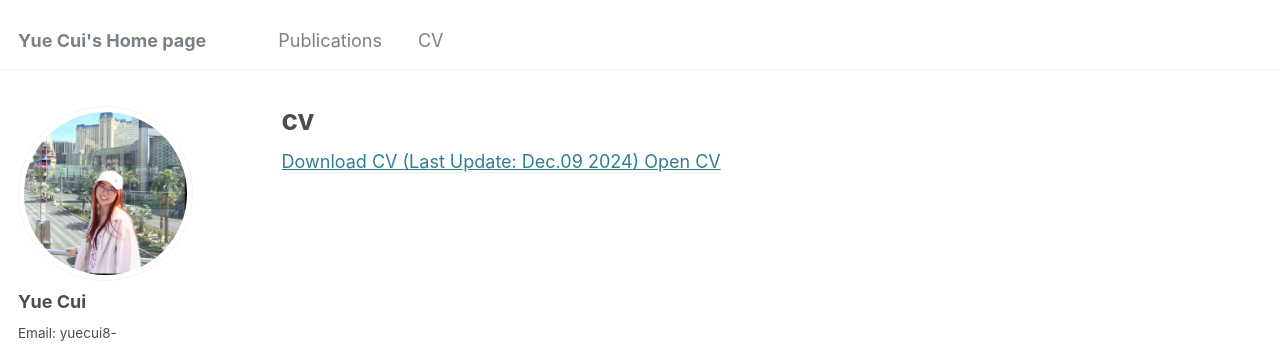
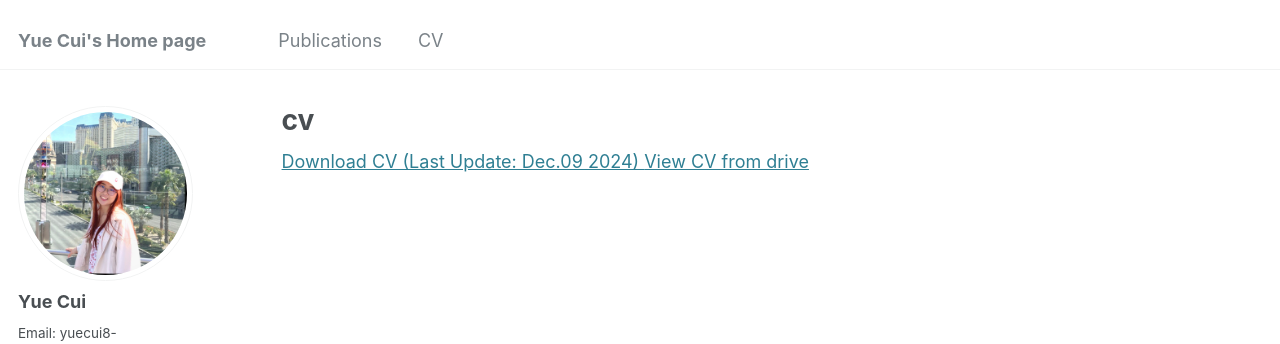
Before and after one commit to ycui26/ycui26.github.io, a Jekyll site: the page built from _pages/cv.html, in a window 1280 px wide. Shown: the top 344 px of the page. Built offline with Jekyll 4.4.1, drawn with Linux system fonts in a browser that asks for light colours; some web fonts are replaced.

Commit message:
Update cv.html

```diff
--- a/_pages/cv.html
+++ b/_pages/cv.html
@@ -11,6 +11,7 @@ author_profile: true
   Download CV (Last Update: Dec.09 2024)
 </a>
 
-  <a href="https://raw.githubusercontent.com/ycui26/ycui26.github.io/master/files/Yue_Cui_RESUME_241208.pdf" target="_blank" class="open-btn">
-    Open CV
+
+<a href="https://drive.google.com/file/d/1oHJV9w5UyXoheZsikkZPa4Hv9nmuW23_/preview" target="_blank" class="view-btn">
+    View CV from drive
   </a>
```
